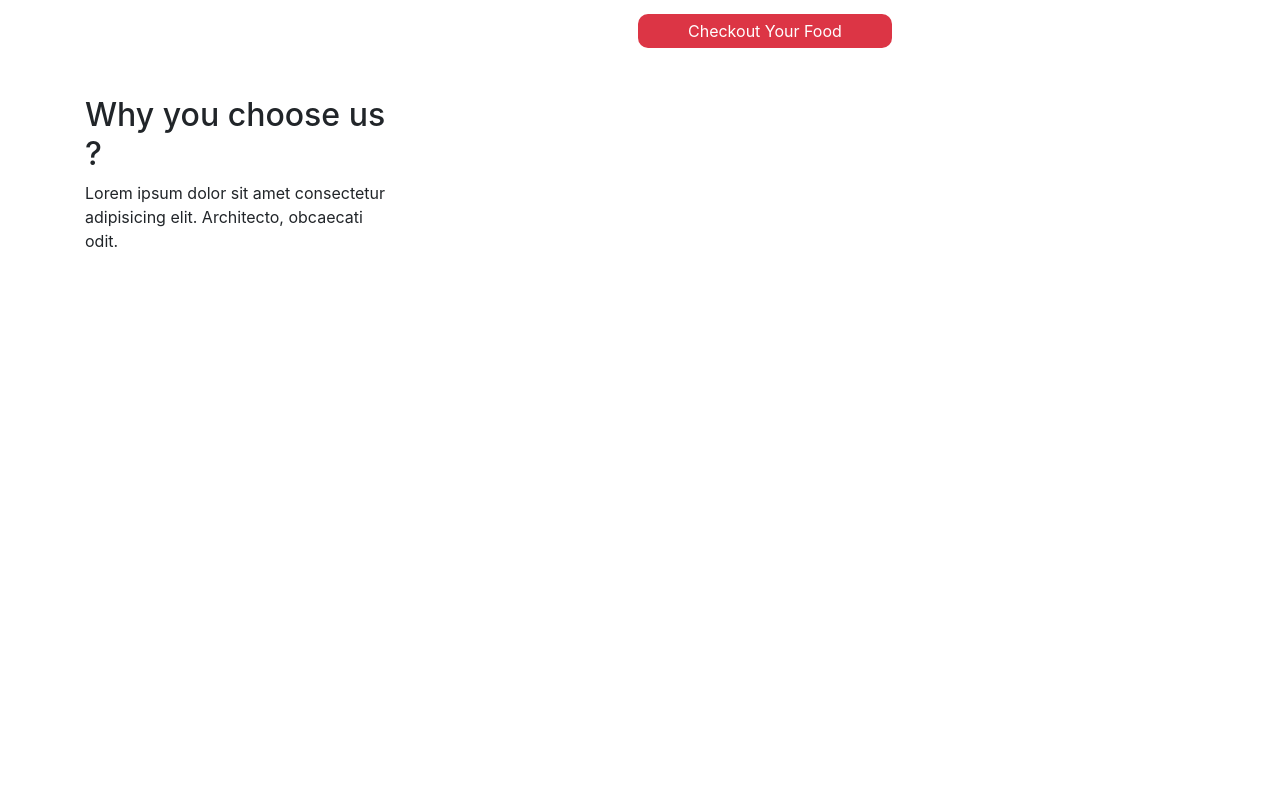
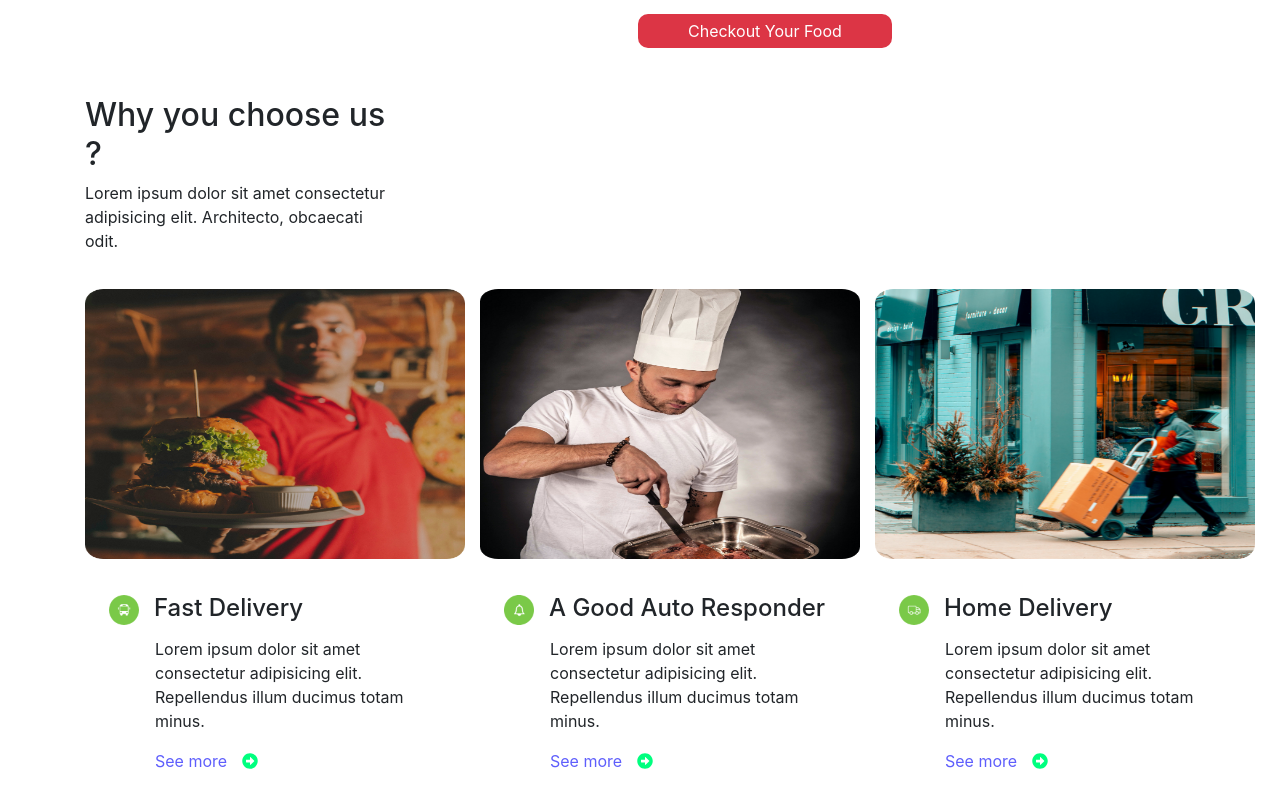
Before and after one commit to alnasimul/red-onion-restaurant, a React (Create React App) app: page / in a window 1280 px wide. Shown: the part 1716-2516 px from the top of the page. Before the commit the page ends 1985 px from the top, so only its background shows below. Built offline with nearby package versions, Linux system fonts and the light colour scheme.

Commit message:
about section basic setup updated

```diff
--- a/src/components/About/About.css
+++ b/src/components/About/About.css
@@ -7,3 +7,62 @@
     width:305px;
     text-align: initial;
 }
+
+.about-bottom{
+    display: flex;
+}
+.quarter-width:hover{
+    box-shadow: 5px 10px 45px lightgray;
+    padding: 15px 10px;
+    border-radius: 10px;
+    width:400px;
+    margin-right:30px ;
+    margin-bottom: 50px;
+}
+.quarter-width img{
+    width: 380px;
+    height: 270px;
+    margin: 20px 0px;
+    margin-right: 15px;
+}
+.feature-top{
+    display: flex;
+    margin-top: 15px;
+}
+
+.feature-top img{
+    width:30px;
+    height: 30px;
+    color: lightcoral;
+    position: relative;
+    top: -19px;
+    margin-left: 24px;
+
+}
+
+.feature-bottom{
+    text-align: initial;
+    width: 73%;
+}
+
+.feature-bottom p{
+    position: relative;
+    left:70px;
+    top:-27px;
+}
+
+.feature-bottom a{
+    position: relative;
+    left:70px;
+    top:-27px;
+    color:rgb(94, 94, 252);
+}
+.feature-bottom a:hover{
+    text-decoration: none;
+}
+
+
+.arrow{
+    color: springgreen;
+    margin-left:10px;
+}
--- a/src/components/About/About.js
+++ b/src/components/About/About.js
@@ -1,5 +1,14 @@
 import React from 'react';
 import './About.css';
+import img1 from '../../Image/adult-blur-blurred-background-687824.png';
+import img2 from '../../Image/chef-cook-food-33614.png';
+import img3 from '../../Image/architecture-building-city-2047397.png';
+import icon1 from '../../ICON/Group 204.png';
+import icon2 from '../../ICON/Group 1133.png';
+import icon3 from '../../ICON/Group 245.png';
+import { FontAwesomeIcon } from '@fortawesome/react-fontawesome';
+import { faArrowAltCircleRight } from '@fortawesome/free-solid-svg-icons';
+
 
 const About = () => {
     return (
@@ -10,7 +19,51 @@ const About = () => {
                     <p>Lorem ipsum dolor sit amet consectetur adipisicing elit. Architecto, obcaecati odit.</p>
                 </div>
                 <div className="about-bottom">
-
+                    <div className="quarter-width">
+                        <div>
+                            <img src={img1} alt=""/>
+                        </div>
+                        <div>
+                            <div className="feature-top">
+                                <img src={icon1} alt=""/>
+                                <h4>Fast Delivery</h4>
+                            </div>
+                            <div className="feature-bottom">
+                                 <p>Lorem ipsum dolor sit amet consectetur adipisicing elit. Repellendus illum ducimus totam minus.</p>
+                                 <a href="#">See more <FontAwesomeIcon className="arrow" icon={faArrowAltCircleRight} /> </a>
+                            </div>
+                        </div>
+                    </div>
+                    <div className="quarter-width special-height">
+                        <div>
+                            <img src={img2} alt=""/>
+                        </div>
+                        <div>
+                            <div className="feature-top">
+                                <img src={icon2} alt=""/>
+                                <h4>A Good Auto Responder </h4>
+                            </div>
+                            <div className="feature-bottom">
+                                <p>Lorem ipsum dolor sit amet consectetur adipisicing elit. Repellendus illum ducimus totam minus.</p>
+                                <a href="#">See more <FontAwesomeIcon className="arrow" icon={faArrowAltCircleRight} /> </a>
+                            </div>
+                        </div>
+                    </div>
+                    <div className="quarter-width">
+                        <div>
+                            <img src={img3} alt=""/>
+                        </div>
+                        <div>
+                            <div className="feature-top">
+                                <img src={icon3} alt=""/>
+                                <h4>Home Delivery</h4>
+                            </div>
+                            <div className="feature-bottom">
+                                 <p>Lorem ipsum dolor sit amet consectetur adipisicing elit. Repellendus illum ducimus totam minus.</p>
+                                 <a href="#">See more <FontAwesomeIcon className="arrow" icon={faArrowAltCircleRight} /> </a>
+                            </div>
+                        </div>
+                    </div>
                 </div>
             </div>
         </div>
--- a/src/components/Shop/Shop.css
+++ b/src/components/Shop/Shop.css
@@ -6,6 +6,12 @@
 .manageCategory ul li a{
     color:#d9534f;
 }
+
+.manageCategory ul li a:hover{
+    color: red;
+    text-decoration: none;
+}
+
 
 .checkoutBtn{
     position: absolute;
```
